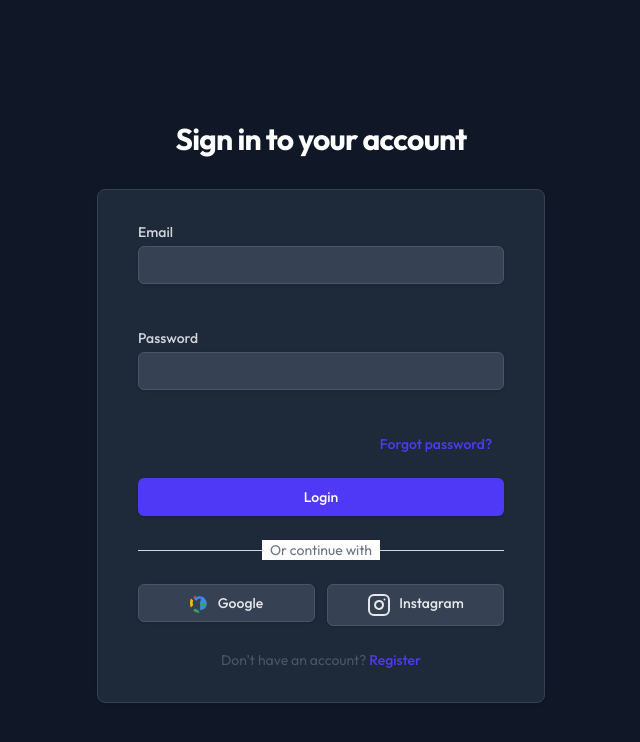
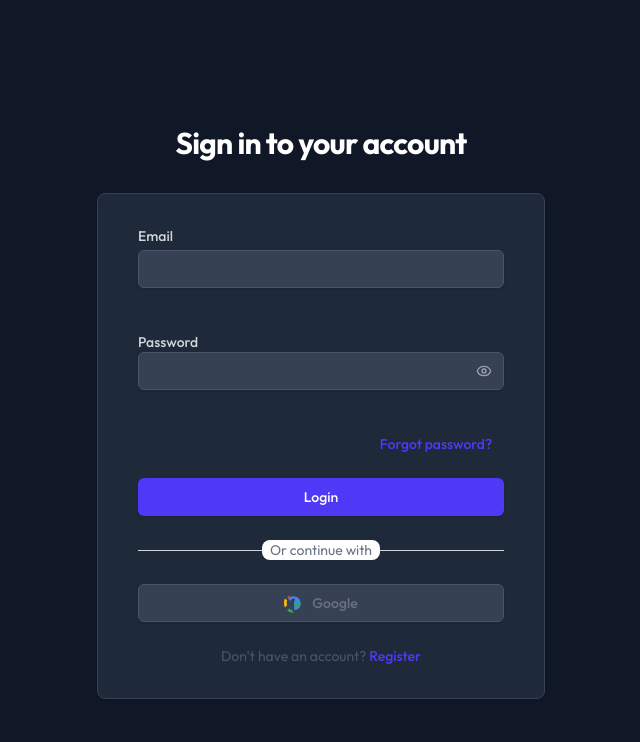
Before and after one commit to Suhan891/Movie-Ticket-Booking, a React app in the folder frontend/: page /register in a window 1280 px wide. Shown: the top 742 px of the page, without its empty margins (319-959 px from the left). Built offline with nearby package versions, Linux system fonts and the light colour scheme; the HTML template or start-up script is replaced by a standard one.

Commit message:
Login handling Successfull

```diff
--- a/frontend/src/components/Register.jsx
+++ b/frontend/src/components/Register.jsx
@@ -2,7 +2,7 @@ import React, { useState } from 'react';
 import {useAuth} from '../lib/auth';
 import toast from 'react-hot-toast';
 import { useNavigate } from 'react-router-dom';
-
+import { Eye } from 'lucide-react';
 
 const AuthForm = () => {
   const navigate = useNavigate()
@@ -17,6 +17,7 @@ const AuthForm = () => {
   const {registerAuth, loginAuth} = useAuth()
 
   const [isLogin, setIsLogin] = useState(true);
+  const [toggleVisible, setToggleVisible] = useState(false)
 
   const toggleMode = () => {
     setIsLogin(!isLogin);
@@ -58,19 +59,21 @@ const AuthForm = () => {
 
   const handleSubmit = async (e)=>{
     e.preventDefault()
-    if(!validateForm()) { toast.error('Please fix the form errors'); return }
+    if(!validateForm()) { toast.error('Invalis form details'); return }
 
     if(isLogin){
       await loginAuth({
         email: formData.email,
         password: formData.password
       })
+      navigate("/")
     } else {
       await registerAuth({
         name: formData.name,
         email: formData.email,
         password: formData.password
       })
+       navigate("/register/verify-pending");
     }
 
     setFormData({
@@ -79,9 +82,8 @@ const AuthForm = () => {
       email: ""
     })
 
-    if(!isLogin)
-    navigate("/register/verify-pending")
   }
+
 
   return (
     <div className="min-h-screen bg-gray-900 flex flex-col justify-center py-12 sm:px-6 lg:px-8 font-sans">
@@ -138,23 +140,33 @@ const AuthForm = () => {
             </div>
 
             {/* Password Field */}
-            <div>
-              <label htmlFor="password" className="block text-sm font-medium text-gray-300">
+            <div className="mt-1 relative">
+              <label htmlFor="Password" className="block text-sm font-medium text-gray-300">
                 Password
               </label>
-              <div className="mt-1">
               <input
                 id="password"
                 name="password"
                 value={formData.password}
-                  type="password"
+                type={toggleVisible?"password":"text"}
                 autoComplete="current-password"
                 required
+                onClick={()=> setToggleVisible(!toggleVisible)}
                 onChange={handleChange}
-                  className={`block w-full appearance-none rounded-md border bg-gray-700 px-3 py-2 text-white placeholder-gray-400 shadow-sm focus:border-indigo-500 focus:outline-none focus:ring-indigo-500 sm:text-sm ${errors.password? "border-red-500" : "border-gray-600"}`}
+                className={`block w-full appearance-none rounded-md border bg-gray-700 px-3 py-2 pr-10 text-white placeholder-gray-400 shadow-sm focus:border-indigo-500 focus:outline-none focus:ring-indigo-500 sm:text-sm ${
+                  errors.password ? 'border-red-500' : 'border-gray-600'
+                }`}
               />
-                <p className="text-red-500 text-xs mt-1 ml-1 h-4">{errors.password || ''}</p>
-              </div>
+
+              <Eye
+                size={16}
+                className="absolute right-3 top-1/2 -translate-y-1/2 cursor-pointer text-gray-400"
+                onClick={()=> setToggleVisible(!toggleVisible)}
+              />
+
+              <p className="text-red-500 text-xs mt-1 ml-1 h-4">
+                {errors.password || ''}
+              </p>
             </div>
 
             {/* Remember Me & Forgot Password - Only visible during Sign In */}
@@ -183,20 +195,20 @@ const AuthForm = () => {
           {/* Divider */}
           <div className="mt-6">
             <div className="relative">
-              <div className="absolute inset-0 flex items-center">
-                <div className="w-full border-t border-gray-300" />
+              <div className="absolute inset-0 flex items-center ">
+                <div className="w-full border-t border-gray-300 " />
               </div>
               <div className="relative flex justify-center text-sm">
-                <span className="bg-white px-2 text-gray-500">Or continue with</span>
+                <span className="bg-white px-2 text-gray-500 rounded-lg">Or continue with</span>
               </div>
             </div>
 
             {/* Social Buttons */}
-            <div className="mt-6 grid grid-cols-2 gap-3">
+            <div className="mt-6 grid grid-cols-1 gap-3">
               <div>
                 <a
                   href="#"
-                  className="inline-flex w-full justify-center rounded-md border border-gray-600 bg-gray-700 py-2 px-4 text-sm font-medium text-gray-200 shadow-sm hover:bg-gray-50"
+                  className="inline-flex w-full justify-center rounded-md border border-gray-600 bg-gray-700 py-2 px-4 text-sm font-medium text-gray-500 shadow-sm hover:bg-gray-50"
                 >
                   <span className="sr-only">Sign in with Google</span>
                 <svg className="h-5 w-5" aria-hidden="true" viewBox="0 0 24 24">
@@ -217,11 +229,13 @@ const AuthForm = () => {
                     fill="#FBBC05"
                   />
                 </svg>
+                {/* <img src="../assets/icons8-google.svg"  />             */}
+
                   <span className="ml-2">Google</span>
                 </a>
               </div>
 
-              <div>
+              {/* <div>
                 <a
                   href="#"
                   className="inline-flex w-full justify-center rounded-md border border-gray-600 bg-gray-700 py-2 px-4 text-sm font-medium text-gray-200 shadow-sm hover:bg-gray-50"
@@ -234,7 +248,7 @@ const AuthForm = () => {
                   </svg>
                   <span className="ml-2 hover:text-black-700">Instagram</span>
                 </a>
-              </div>
+              </div> */}
             </div>
           </div>
 
```
Lines whose indentation alone changed are shown as unchanged.
